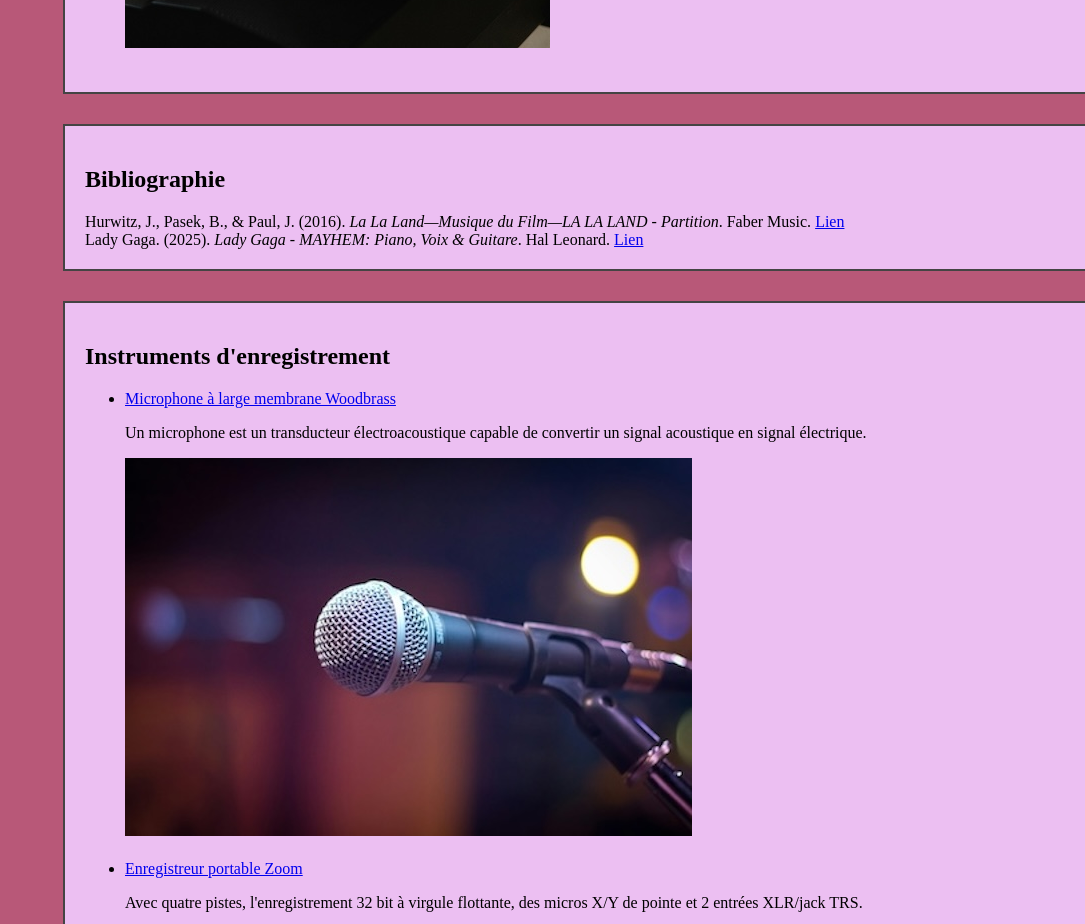
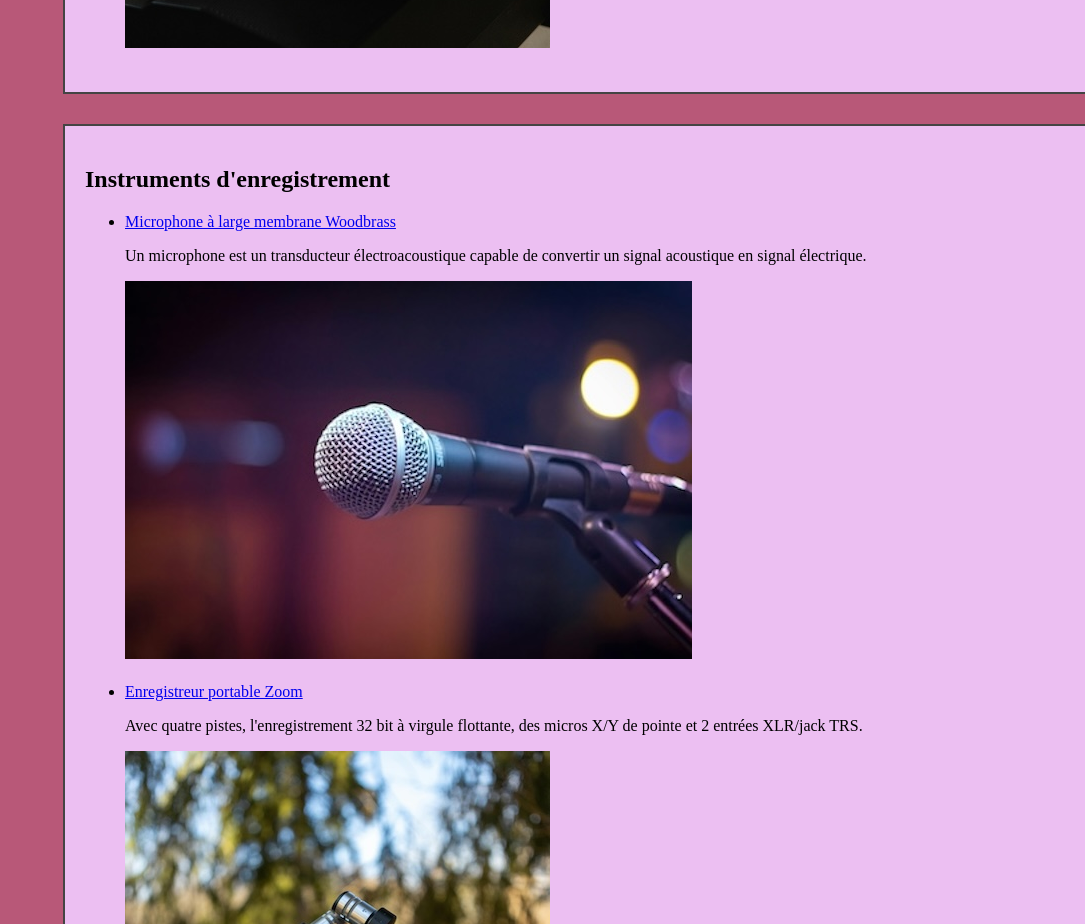
Before and after one commit to claireemarchal-dot/bonnes-ondes, a plain HTML site: page index.html in a window 1280 px wide. Shown: the part 5520-6444 px from the top of the page, without its empty margins (195-1280 px from the left). Drawn offline with Linux system fonts and the light colour scheme.

Commit message:
Update index.html

```diff
--- a/index.html
+++ b/index.html
@@ -68,31 +68,6 @@
 		</ol>
 	</section>
 
-	<section id="Bibliographie">
-    <h2>Bibliographie</h2>
-
-    <div class="csl-bib-body">
-        <div class="csl-entry">
-            Hurwitz, J., Pasek, B., &amp; Paul, J. (2016).
-            <i>La La Land—Musique du Film—LA LA LAND - Partition</i>.
-            Faber Music.
-            <a href="https://www.laflutedepan.com/partition/10109502/justin-hurwitz-la-la-land-musique-du-film-partition-piano-chant-guitare.html">
-                Lien
-            </a>
-        </div>
-
-        <div class="csl-entry">
-            Lady Gaga. (2025).
-            <i>Lady Gaga - MAYHEM: Piano, Voix &amp; Guitare</i>.
-            Hal Leonard.
-            <a href="https://www.musicroom.fr/lady-gaga-lady-gaga-mayhem-piano-voix-1-guitare-hl01865634">
-                Lien
-            </a>
-        </div>
-        <!-- autres entrées identiques -->
-    </div>
-</section>
-
 	<section id="Enregistrement">
 		<h2>Instruments d'enregistrement</h2>
 		<ul>
```
